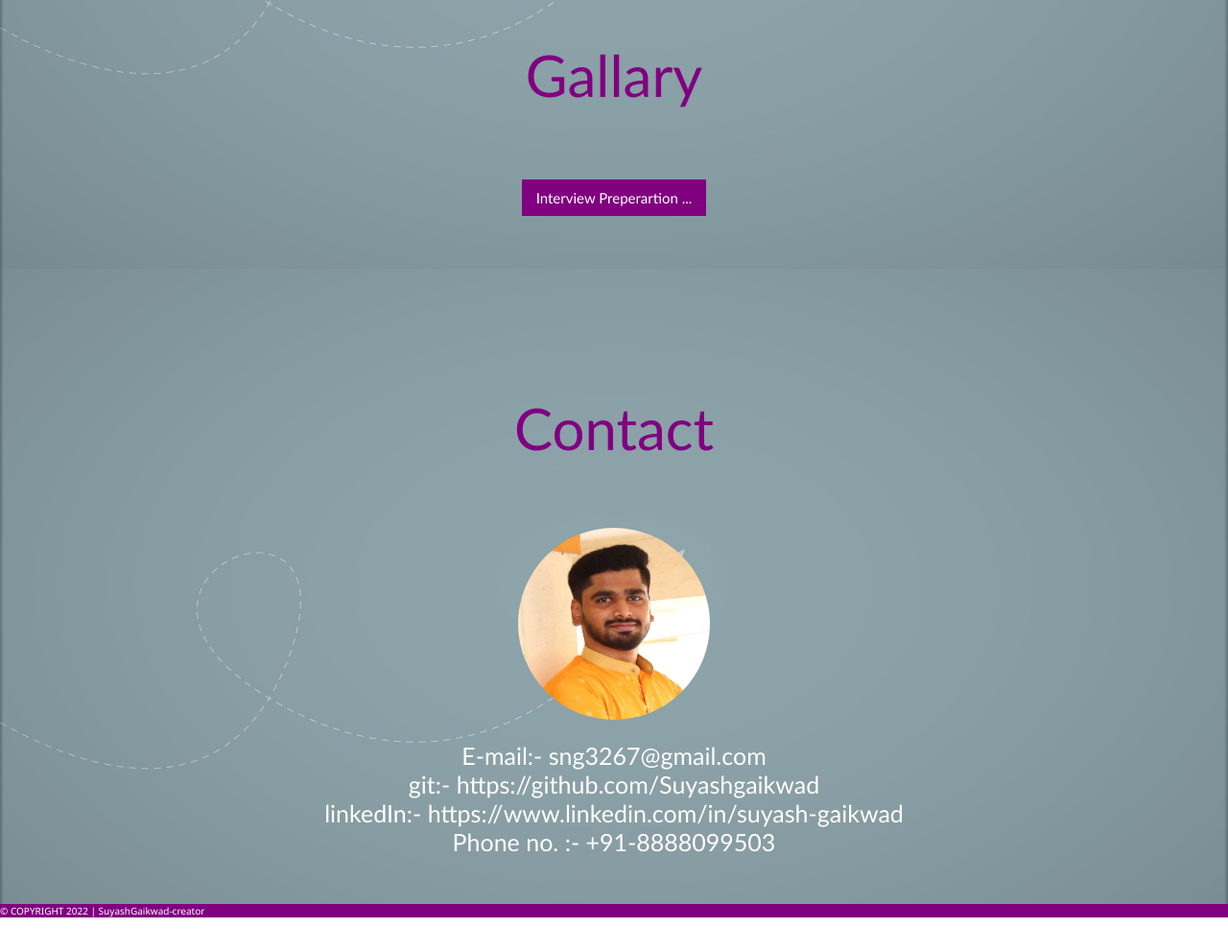
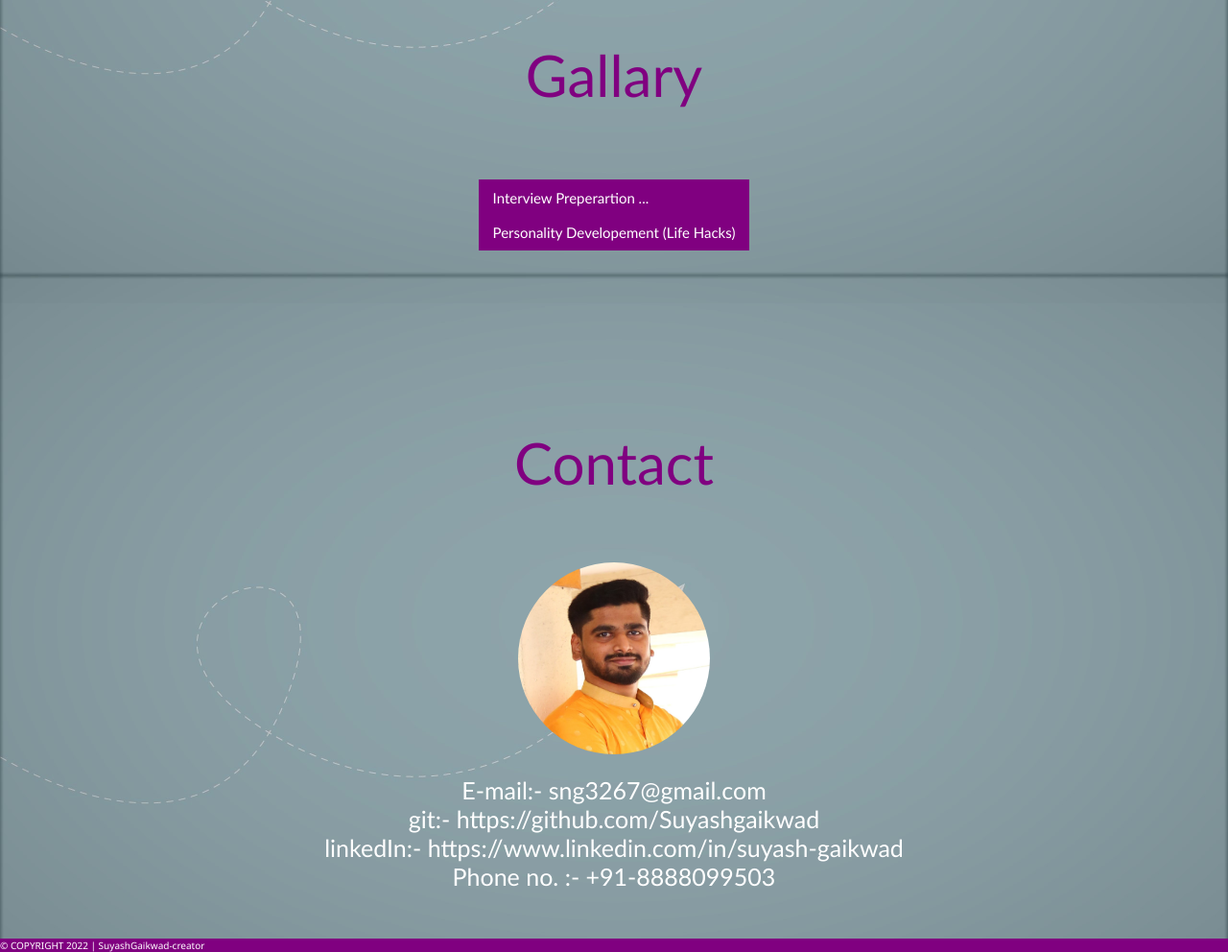
Before and after one commit to Suyash3267/Portfolio, a plain HTML site: page index.html in a window 1280 px wide. Shown: the part 2913-3905 px from the top of the page at 96% size. Before the commit the page ends 3869 px from the top, so only its background shows below. Drawn offline with nearby package versions, Linux system fonts and the light colour scheme.

Commit message:
added personality development material

```diff
--- a/index.html
+++ b/index.html
@@ -108,8 +108,12 @@
     <section id="Gallary" style="color: white" class="Gallarysection">
       <div class="Gallary">Gallary</div>
       <div class="gallaryInfo">
-        <div class="gallary-sources">
+         <div class="gallary-sources1">
           <a href="prep.htm">Interview Preperartion ...</a>
+        </div>
+        <br>
+        <div class="gallary-sources2">
+          <a href="video/videos.html">Personality Developement (Life Hacks)</a>
 
         </div>
       </div>
```
